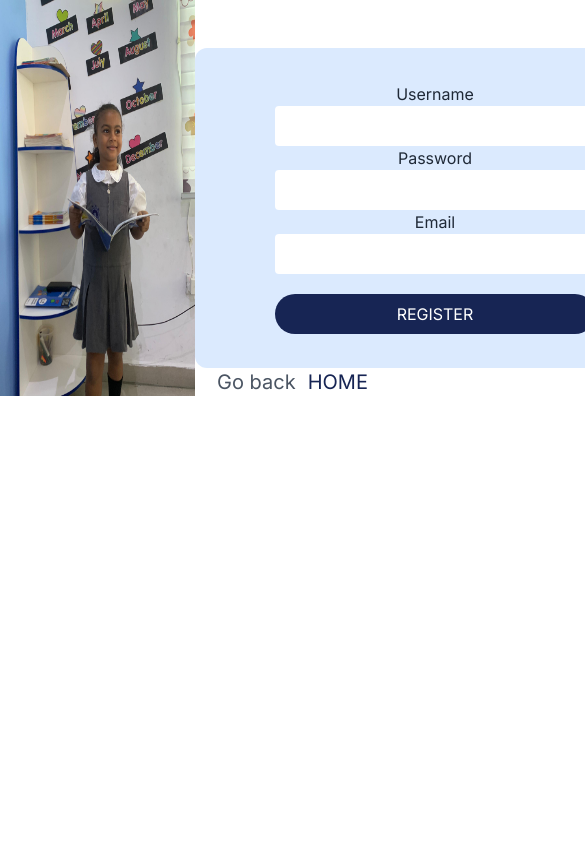
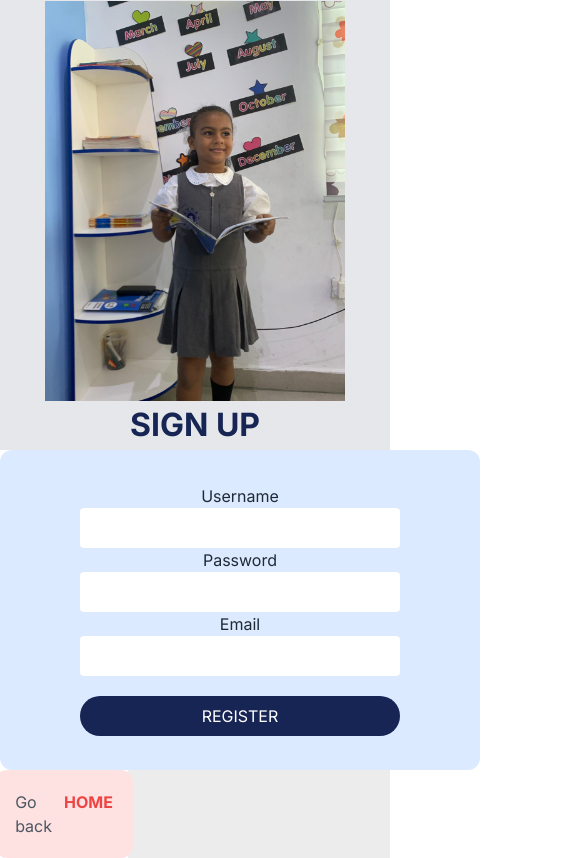
Before and after one commit to JamieOhakwe/richfieldschoolapp, a Next.js app: page /admission in a window 390 px wide. Shown: the top 858 px of the page, 585 px wide, since content can reach past the window. Built offline with nearby package versions, Linux system fonts and the light colour scheme.

Commit message:
fixed signup

```diff
--- a/app/admission/page.tsx
+++ b/app/admission/page.tsx
@@ -6,8 +6,9 @@ const Admission = () => {
 	return (
 		<>
 
-			<div className="flex relative">
-				<div className="bg-gray-200 flex-1 justify-end flex">
+			<div className="flex relative flex-col md:flex-row">
+				<div className="bg-gray-200 flex-1 justify-end md:block hidden">
+
 					<Image
 						width={500}
 						height={700}
@@ -15,10 +16,19 @@ const Admission = () => {
 						src={"/img/signup-image.jpeg"}
 					/>
 				</div>
-				<div className="bg-white  flex-1 w-[8rem]  flex flex-col relative items-center text-gray-800 ">
-					<div className="font-bold text-blue-950 text-[2rem]  relative top-10">
+				<div className="bg-gray-200 border flex flex-col  items-center justify-center md:hidden">
+
+					<Image
+						width={300}
+						height={100}
+						alt="girl smiling"
+						src={"/img/signup-image.jpeg"}
+					/>
+					<span className="font-bold text-blue-950 text-[2rem] ">
 						SIGN UP
-					</div>
+					</span>
+				</div>
+				<div className="bg-white  flex-1 w-[8rem]  flex flex-col relative items-center justify-center text-gray-800 ">
 
 					<form
 						action=""
@@ -43,9 +53,10 @@ const Admission = () => {
 						/>
             <button className="bg-blue-950 h-[2.5rem] rounded-full mt-5 text-white w-[20rem]">REGISTER</button>
 					</form>
-					<div className="text-xl text-gray-600 "> Go back
+					<div className=" text-gray-600 p-5 flex item-center justify-center bg-red-100 rounded-xl">
+						<span className="max-w-[5rem]">Go back</span>
 						<Link href={'/'}>
-						<span className="text-blue-950 ml-3">HOME</span>
+						<span className="text-red-500 font-bold ml-3">HOME</span>
 						</Link>
 					</div>
 				</div>
--- a/components/Subscribe/Subscribe.jsx
+++ b/components/Subscribe/Subscribe.jsx
@@ -5,10 +5,10 @@ const Subscribe = () => {
     <>
         <div className='bg-yellow-400  h-[20rem] text-blue-950  flex items-center justify-center '>
 
-            <div className='mx-[2rem]'>
+            <div className='mx-[2rem] flex flex-col items-center justify-center'>
                 <div>
-                    <span className=' text-[1.5rem] '>Subscribe</span><br />
-                    <span> Sign up with your email address to receive our newsletters and updates</span>
+                    <span className=' text-[1.5rem] flex item-center justify-center font-bold '>Subscribe!</span><br />
+                    <span className=' flex text-center'> Sign up with your email address to receive our newsletters and updates</span>
                 </div>
                 <div>
                     <div className='flex mt-5  md:flex-row gap-5 flex-col'>
```
